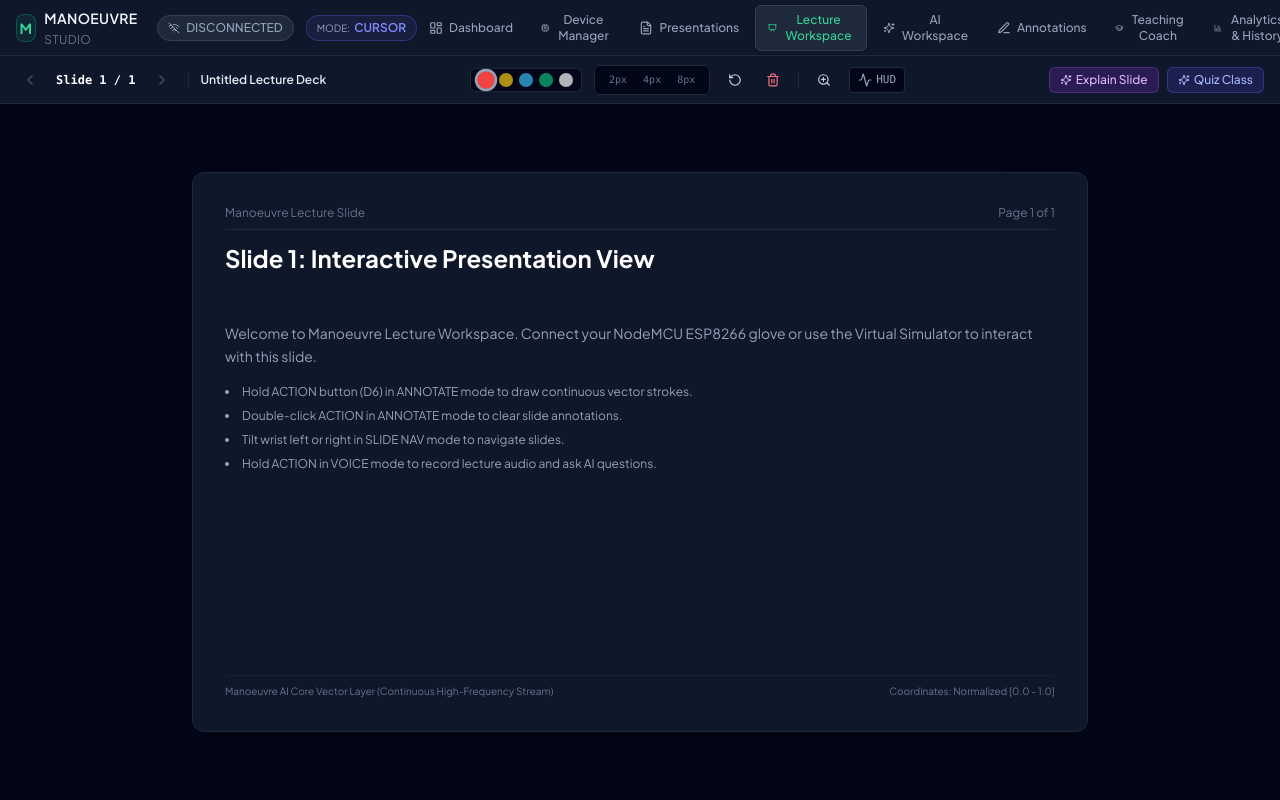
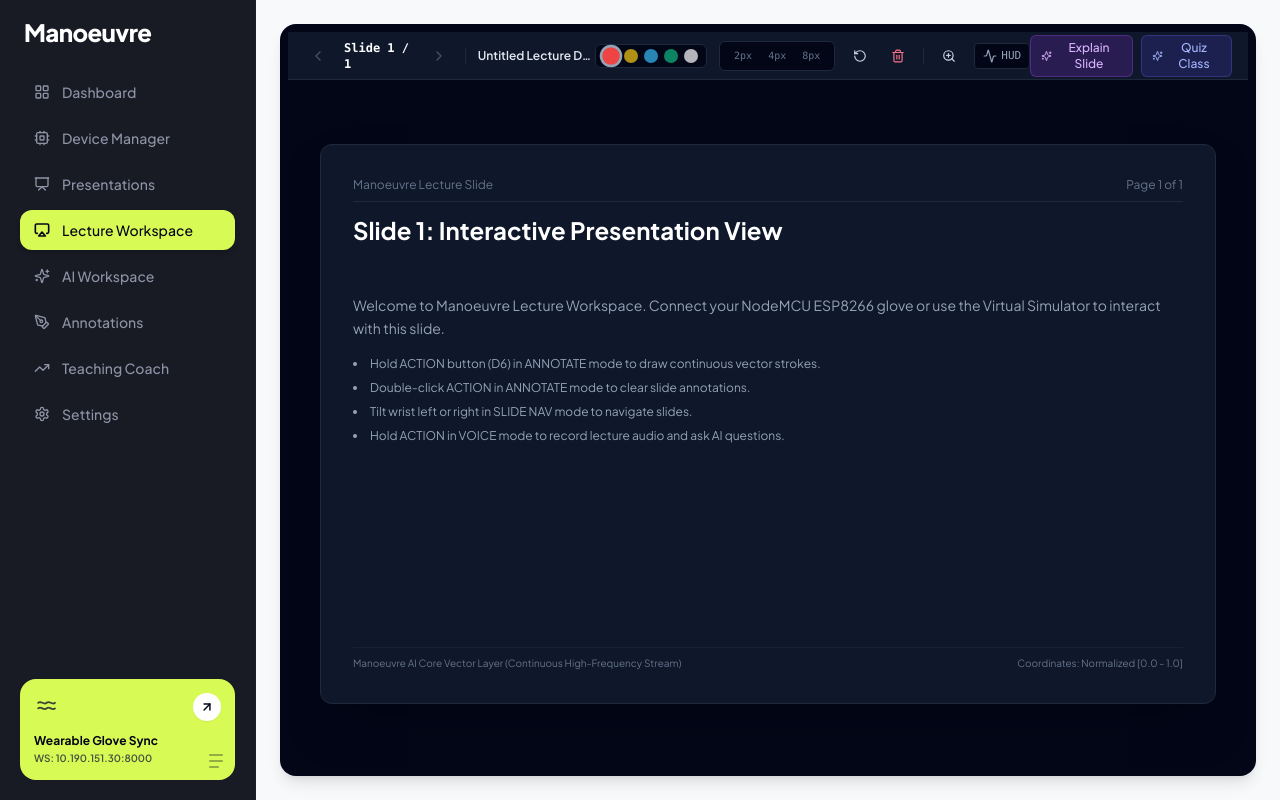
Before and after one commit to vedanthk-engr/Manoeuvre, a React (Vite) app in the folder frontend/: page / in a window 1280 px wide. Both pictures are taken after a click on the button "Lecture Workspace". Built offline with nearby package versions, Linux system fonts and the light colour scheme; no server answers.

Commit message:
feat(app): orchestrate full-screen studio layout, cross-tab slide state sync, and device telemetry bindings

```diff
--- a/frontend/src/App.tsx
+++ b/frontend/src/App.tsx
@@ -1,35 +1,40 @@
 import React, { useState, useEffect } from 'react';
-import { Navbar } from './components/Navbar';
-import { DashboardScreen } from './screens/DashboardScreen';
+import { ManoeuvreSidebar, ManoeuvreTab } from './components/ManoeuvreSidebar';
+import { ManoeuvreDashboardView } from './components/ManoeuvreDashboardView';
+import { ManoeuvreHardwareModal } from './components/ManoeuvreHardwareModal';
 import { DeviceManagerScreen } from './screens/DeviceManagerScreen';
 import { PresentationManagerScreen } from './screens/PresentationManagerScreen';
 import { LectureWorkspaceScreen } from './screens/LectureWorkspaceScreen';
 import { AIWorkspaceScreen } from './screens/AIWorkspaceScreen';
 import { AnnotationManagerScreen } from './screens/AnnotationManagerScreen';
 import { TeachingCoachScreen } from './screens/TeachingCoachScreen';
-import { AnalyticsScreen } from './screens/AnalyticsScreen';
 import { SettingsScreen } from './screens/SettingsScreen';
 import { wsService } from './services/websocket';
 import { api } from './services/api';
 import { PrimaryMode, PresentationState, ButtonEvent } from './types';
 
 export const App: React.FC = () => {
-  const [currentTab, setCurrentTab] = useState<string>('dashboard');
+  // Navigation State
+  const [activeTab, setActiveTab] = useState<ManoeuvreTab>('dashboard');
+  const [searchQuery, setSearchQuery] = useState<string>('');
+
+  // Hardware & Presentation State
   const [isDeviceConnected, setIsDeviceConnected] = useState<boolean>(false);
   const [activeMode, setActiveMode] = useState<PrimaryMode>('CURSOR');
   const [lastButtonEvent, setLastButtonEvent] = useState<ButtonEvent | null>(null);
   const [presentation, setPresentation] = useState<PresentationState | null>(null);
   const [activeSession, setActiveSession] = useState<any>(null);
+  const [hardwareModalOpen, setHardwareModalOpen] = useState<boolean>(false);
   const [aiInitialAction, setAiInitialAction] = useState<string>('explain');
 
   useEffect(() => {
-    // 1. Connect WebSocket
+    // 1. Connect WebSocket to local FastAPI backend
     wsService.connect();
 
     // 2. Initial state sync
     syncInitialState();
 
-    // 3. Listen to incoming WebSocket events from backend
+    // 3. Listen to incoming WebSocket events from backend / device
     const unsubscribe = wsService.subscribe((msg: any) => {
       const type = msg.type;
       const payload = msg.payload;
@@ -74,7 +79,7 @@
         setActiveSession(sess.session);
       }
     } catch (err) {
-      console.warn('Initial sync warning:', err);
+      console.warn('Initial sync warning (offline / simulation mode active):', err);
     }
   };
 
@@ -85,6 +90,15 @@
       setActiveSession(newSess);
     } catch (err) {
       console.error('Failed to start session:', err);
+    }
+  };
+
+  const handleSetMode = async (mode: PrimaryMode) => {
+    setActiveMode(mode);
+    try {
+      await api.setDeviceMode(mode);
+    } catch (err) {
+      console.warn('Set device mode warning:', err);
     }
   };
 
@@ -102,9 +116,7 @@
       const idx = (modes.indexOf(activeMode) + 1) % modes.length;
       const next = modes[idx];
       setActiveMode(next);
-      await api.setDeviceMode(next);
-    } else if (button === 'ACTION') {
-      // Toggle
+      await handleSetMode(next);
     }
   };
 
@@ -118,36 +130,64 @@
     }
   };
 
-  const handleNavigateAiWithSlide = (action: string) => {
-    setAiInitialAction(action);
-    setCurrentTab('ai');
+  const handleSelectPresentation = async (presId?: string) => {
+    if (presId) {
+      try {
+        const state = await api.selectPresentation(presId);
+        setPresentation(state);
+      } catch (err) {
+        console.warn('Select presentation warning:', err);
+        await syncInitialState();
+      }
+    } else {
+      await syncInitialState();
+    }
+  };
+
+  const handleSelectSlide = async (slideIdx: number) => {
+    try {
+      const state = await api.gotoSlide(slideIdx);
+      setPresentation(state);
+    } catch (err) {
+      console.warn('gotoSlide warning:', err);
+    }
+    setActiveTab('workspace');
   };
 
   return (
-    <div className="flex flex-col h-screen w-screen overflow-hidden bg-slate-950 font-sans">
-      {/* Top Header */}
-      <Navbar
-        currentTab={currentTab}
-        onTabChange={setCurrentTab}
+    <div className="h-screen w-screen flex overflow-hidden font-sans bg-[#f8f9fb]">
+      {/* Left Dark Sidebar with Glowing Lime Active Tab */}
+      <ManoeuvreSidebar
+        activeTab={activeTab}
+        onSelectTab={setActiveTab}
         isDeviceConnected={isDeviceConnected}
         activeMode={activeMode}
+        onOpenHardwareModal={() => setHardwareModalOpen(true)}
         sessionActive={activeSession !== null}
-        sessionTitle={activeSession?.title}
       />
 
-      {/* Main Tab Screen Area */}
-      <main className="flex-1 overflow-hidden relative">
-        {currentTab === 'dashboard' && (
-          <DashboardScreen
-            onNavigate={setCurrentTab}
+      {/* Main Full-Screen Content Area */}
+      <main
+        className="flex-1 h-screen overflow-y-auto bg-[#f8f9fb] p-4 sm:p-5 lg:p-6 flex flex-col justify-between"
+        role="region"
+        aria-label="Manoeuvre Main Workspace"
+      >
+        {activeTab === 'dashboard' && (
+          <ManoeuvreDashboardView
+            professorName="Professor"
             isDeviceConnected={isDeviceConnected}
             activeMode={activeMode}
+            presentation={presentation}
+            sessionActive={activeSession !== null}
+            searchQuery={searchQuery}
+            onSearchChange={setSearchQuery}
             onStartSession={handleStartSession}
-            sessionActive={activeSession !== null}
+            onNavigate={setActiveTab}
+            onSelectSlide={handleSelectSlide}
           />
         )}
 
-        {currentTab === 'device' && (
+        {activeTab === 'device' && (
           <DeviceManagerScreen
             isDeviceConnected={isDeviceConnected}
             activeMode={activeMode}
@@ -157,41 +197,61 @@
           />
         )}
 
-        {currentTab === 'presentation' && (
+        {activeTab === 'presentation' && (
           <PresentationManagerScreen
-            onSelectPresentation={() => syncInitialState()}
+            onSelectPresentation={handleSelectPresentation}
             currentPresentation={presentation}
-            onNavigateToWorkspace={() => setCurrentTab('workspace')}
+            onNavigateToWorkspace={() => setActiveTab('workspace')}
           />
         )}
 
-        {currentTab === 'workspace' && (
+        {activeTab === 'workspace' && (
+          <div className="bg-slate-950 rounded-2xl overflow-hidden p-2 min-h-[640px] shadow-lg flex-1">
             <LectureWorkspaceScreen
               presentation={presentation}
               activeMode={activeMode}
               sessionActive={activeSession !== null}
-            onNavigateAiWithSlide={handleNavigateAiWithSlide}
+              onNavigateAiWithSlide={(action) => {
+                setAiInitialAction(action);
+                setActiveTab('ai');
+              }}
               onSlideChange={syncInitialState}
             />
+          </div>
         )}
 
-        {currentTab === 'ai' && (
+        {activeTab === 'ai' && (
           <AIWorkspaceScreen
             presentation={presentation}
             initialAction={aiInitialAction}
           />
         )}
 
-        {currentTab === 'annotations' && (
+        {activeTab === 'annotations' && (
           <AnnotationManagerScreen presentation={presentation} />
         )}
 
-        {currentTab === 'coach' && <TeachingCoachScreen />}
+        {activeTab === 'coach' && <TeachingCoachScreen />}
 
-        {currentTab === 'analytics' && <AnalyticsScreen />}
+        {activeTab === 'settings' && <SettingsScreen />}
+      </main>
 
-        {currentTab === 'settings' && <SettingsScreen />}
-      </main>
+      {/* Hardware Companion Modal */}
+      <ManoeuvreHardwareModal
+        isOpen={hardwareModalOpen}
+        onClose={() => setHardwareModalOpen(false)}
+        isDeviceConnected={isDeviceConnected}
+        activeMode={activeMode}
+        onSetMode={handleSetMode}
+        onNavigateToDeviceManager={() => {
+          setHardwareModalOpen(false);
+          setActiveTab('device');
+        }}
+        onNavigateToWorkspace={() => {
+          setHardwareModalOpen(false);
+          setActiveTab('workspace');
+        }}
+      />
     </div>
   );
 };
```
Lines whose indentation alone changed are shown as unchanged.
